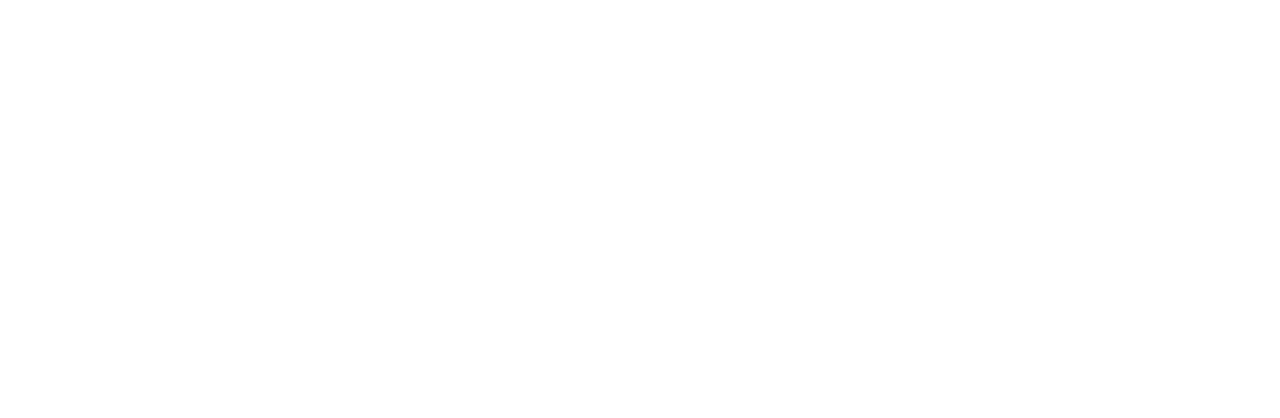
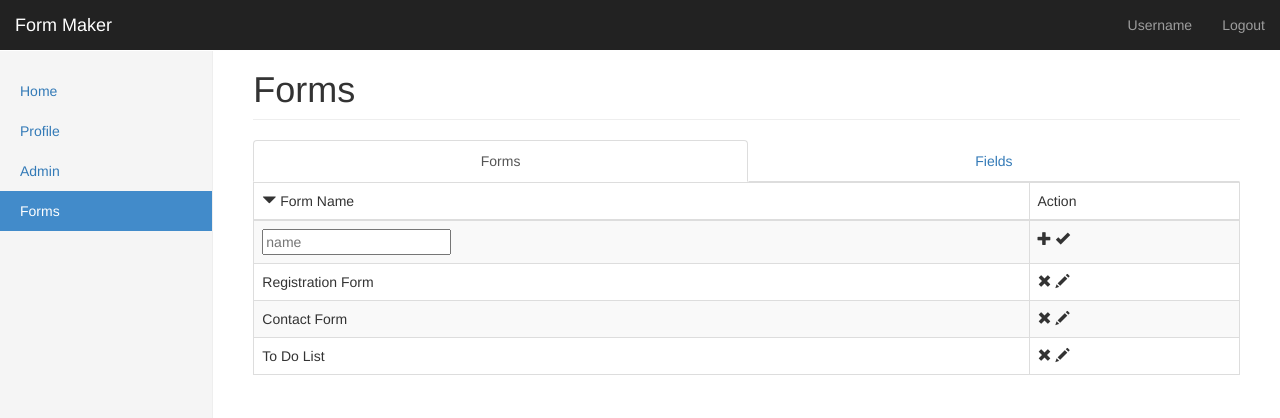
Before and after one commit to jeettakwani/WebDevSpring16, a website: page public/Assignments/forms.html in a window 1280 px wide. Drawn offline with nearby package versions, Linux system fonts and the light colour scheme; files that its build step writes are made by us from their sources.

Commit message:
assignment1 - forms

```diff
--- a/public/Assignments/forms.html
+++ b/public/Assignments/forms.html
@@ -1,10 +1,121 @@
+
 <!DOCTYPE html>
 <html lang="en">
 <head>
-    <meta charset="UTF-8">
-    <title>Title</title>
+    <meta charset="utf-8">
+    <meta http-equiv="X-UA-Compatible" content="IE=edge">
+    <meta name="viewport" content="width=device-width, initial-scale=1">
+    <!-- The above 3 meta tags *must* come first in the head; any other head content must come *after* these tags -->
+    <meta name="description" content="">
+    <meta name="author" content="">
+    <link rel="icon" href="../../favicon.ico">
+
+    <title>Forms</title>
+
+    <!-- Bootstrap core CSS -->
+    <link href="https://maxcdn.bootstrapcdn.com/bootstrap/3.3.6/css/bootstrap.min.css" rel="stylesheet">
+
+    <!-- IE10 viewport hack for Surface/desktop Windows 8 bug -->
+    <link href="../../assets/css/ie10-viewport-bug-workaround.css" rel="stylesheet">
+
+    <!-- Custom styles for this template -->
+    <link href="css/dashboard.css" rel="stylesheet">
+
+
+    <!-- HTML5 shim and Respond.js for IE8 support of HTML5 elements and media queries -->
+    <!--[if lt IE 9]>
+    <script src="https://oss.maxcdn.com/html5shiv/3.7.2/html5shiv.min.js"></script>
+    <script src="https://oss.maxcdn.com/respond/1.4.2/respond.min.js"></script>
+    <![endif]-->
 </head>
+
 <body>
 
+<nav class="navbar navbar-inverse navbar-fixed-top">
+    <div class="container-fluid">
+        <div class="navbar-header">
+            <button type="button" class="navbar-toggle collapsed" data-toggle="collapse" data-target="#navbar" aria-expanded="false" aria-controls="navbar">
+                <span class="sr-only">Toggle navigation</span>
+                <span class="icon-bar"></span>
+                <span class="icon-bar"></span>
+                <span class="icon-bar"></span>
+            </button>
+            <a class="navbar-brand" href="#">Form Maker</a>
+        </div>
+        <div id="navbar" class="navbar-collapse collapse">
+            <ul class="nav navbar-nav navbar-right">
+                <li><a href="#">Username</a></li>
+                <li><a href="#">Logout</a></li>
+            </ul>
+
+        </div>
+    </div>
+</nav>
+
+<div class="container-fluid">
+    <div class="row">
+        <div class="col-sm-3 col-md-2 sidebar">
+            <ul class="nav nav-sidebar">
+                <li><a href="#">Home</a></li>
+                <li><a href="#">Profile</a></li>
+                <li><a href="#">Admin</a></li>
+                <li  class="active"><a href="#">Forms<span class="sr-only">(current)</span></a></li>
+            </ul>
+
+
+        </div>
+        <div class="col-sm-9 col-sm-offset-3 col-md-10 col-md-offset-2 main">
+            <h1 class="page-header">Forms</h1>
+
+            <div>
+                <ul class="nav nav-tabs nav-justified">
+                    <li class="active"><a>Forms</a></li>
+                    <li><a>Fields</a></li>
+                </ul>
+            </div>
+            <div>
+                <table class="table table-bordered table-striped table-responsive">
+                    <thead>
+                    <tr>
+                        <td><i class="glyphicon glyphicon-triangle-bottom"></i> Form Name</td>
+                        <td>Action</td>
+                    </tr>
+                    </thead>
+                    <tbody>
+                    <tr>
+                        <td><input type="text" placeholder="name"></td>
+                        <td><i class="glyphicon glyphicon-plus"></i> <i class="glyphicon glyphicon-ok"></i></td>
+
+                    </tr>
+                    <tr>
+                        <td>Registration Form</td>
+                        <td><i class="glyphicon glyphicon-remove"></i> <i class="glyphicon glyphicon-pencil"></i></td>
+
+                    </tr>
+                    <tr>
+                        <td>Contact Form</td>
+                        <td><i class="glyphicon glyphicon-remove"></i> <i class="glyphicon glyphicon-pencil"></i></td>
+
+                    </tr>
+                    <tr>
+                        <td>To Do List</td>
+                        <td><i class="glyphicon glyphicon-remove"></i> <i class="glyphicon glyphicon-pencil"></i></td>
+
+                    </tr>
+                    </tbody>
+                </table>
+            </div>
+        </div>
+    </div>
+</div>
+
+<!-- Bootstrap core JavaScript
+================================================== -->
+<!-- Placed at the end of the document so the pages load faster -->
+<script src="https://ajax.googleapis.com/ajax/libs/jquery/1.11.3/jquery.min.js"></script>
+<script>window.jQuery || document.write('<script src="../../assets/js/vendor/jquery.min.js"><\/script>')</script>
+<script src="https://maxcdn.bootstrapcdn.com/bootstrap/3.3.6/js/bootstrap.min.js"></script>
+<!-- IE10 viewport hack for Surface/desktop Windows 8 bug -->
+<script src="../../assets/js/ie10-viewport-bug-workaround.js"></script>
 </body>
 </html>
```
